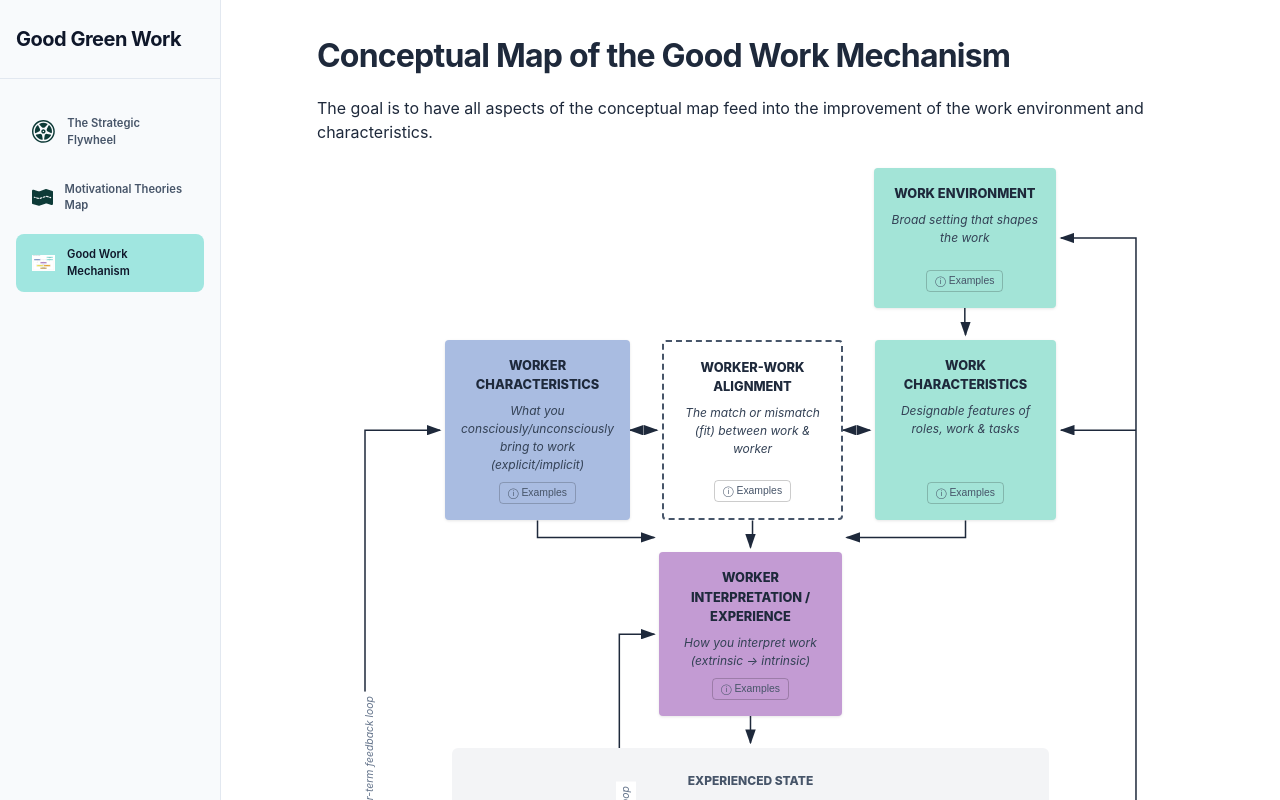
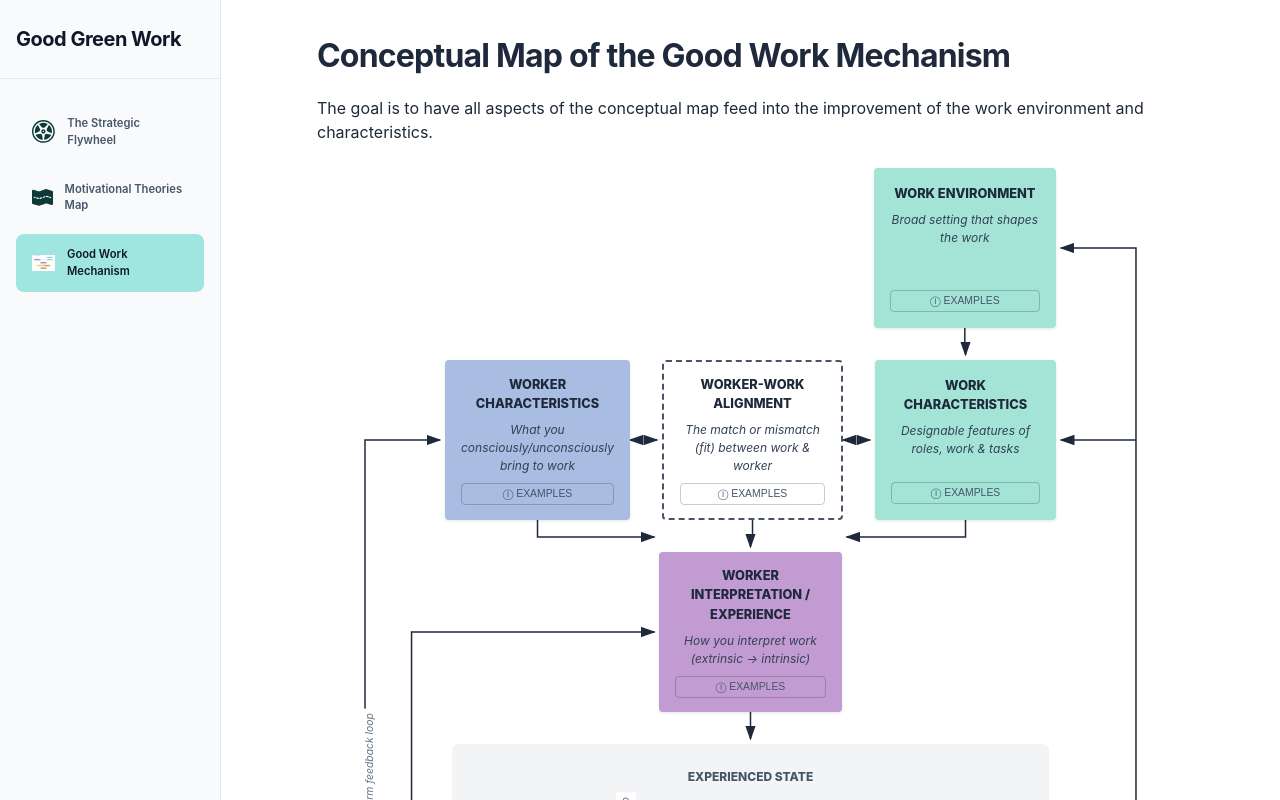
Before and after one commit to solensa/good-green-work, a React (Vite) app: page /#/mechanism in a window 1280 px wide. Built offline with nearby package versions, Linux system fonts and the light colour scheme.

Commit message:
Force uniform box heights, fix short-term line routing, update worker char subtitle

```diff
--- a/src/pages/GoodWorkMechanism.css
+++ b/src/pages/GoodWorkMechanism.css
@@ -61,8 +61,7 @@
   border-radius: 4px;
   text-align: center;
   width: 100%;
-  height: 100%; /* Stretch to fill grid cell */
-  min-height: 140px; /* Give it more room so it's not squished */
+  height: 160px; /* Forced uniform height for all boxes */
   box-sizing: border-box;
   display: flex;
   flex-direction: column;
@@ -85,6 +84,9 @@
   transition: all 0.2s;
   display: flex;
   align-items: center;
+  justify-content: center;
+  width: 100%;
+  text-transform: uppercase;
   gap: 4px;
 }
 
@@ -161,7 +163,6 @@
 
 .experienced-state-boxes .mech-box {
   width: 100%;
-  height: 100%; /* Force same height */
 }
 
 /* SVG Overlay for arrows */
--- a/src/pages/GoodWorkMechanism.jsx
+++ b/src/pages/GoodWorkMechanism.jsx
@@ -153,7 +153,7 @@ const GoodWorkMechanism = () => {
               <path className="arrow-path" d={`M ${Math.max(coords.behav.right.x, coords.env.right.x) + 80} ${coords.workChar.right.y} L ${coords.workChar.right.x + 5} ${coords.workChar.right.y}`} markerEnd="url(#arrowhead)" />
 
               {/* Shorter-term feedback loop (Left: Behav -> Interp) */}
-              <Arrow start={coords.behav.left} end={coords.interp.left} startSide="left" endSide="left" pathOffset={40} />
+              <path className="arrow-path" d={`M ${coords.behav.left.x} ${coords.behav.left.y} L ${coords.expState.left.x - 40} ${coords.behav.left.y} L ${coords.expState.left.x - 40} ${coords.interp.left.y} L ${coords.interp.left.x - 5} ${coords.interp.left.y}`} markerEnd="url(#arrowhead)" />
             </>
           )}
         </svg>
@@ -189,8 +189,8 @@ const GoodWorkMechanism = () => {
         <div className="mech-row">
           <div className="mech-box bg-blue" ref={refs.workerChar}>
             <p className="mech-box-title">WORKER CHARACTERISTICS</p>
-            <p className="mech-box-subtitle">What you consciously/unconsciously bring to work (explicit/implicit)</p>
-            <button className="examples-btn" onClick={() => setActiveModal({ title: 'WORKER CHARACTERISTICS', examples: 'e.g. personality | trait domains, aspects, facets | needs | motives | values | fitness | age | health | experience | tacit knowledge' })}>
+            <p className="mech-box-subtitle">What you consciously/unconsciously bring to work</p>
+            <button className="examples-btn" onClick={() => setActiveModal({ title: 'WORKER CHARACTERISTICS', examples: '(explicit/implicit) e.g. personality | trait domains, aspects, facets | needs | motives | values | fitness | age | health | experience | tacit knowledge' })}>
               ⓘ Examples
             </button>
           </div>
```
